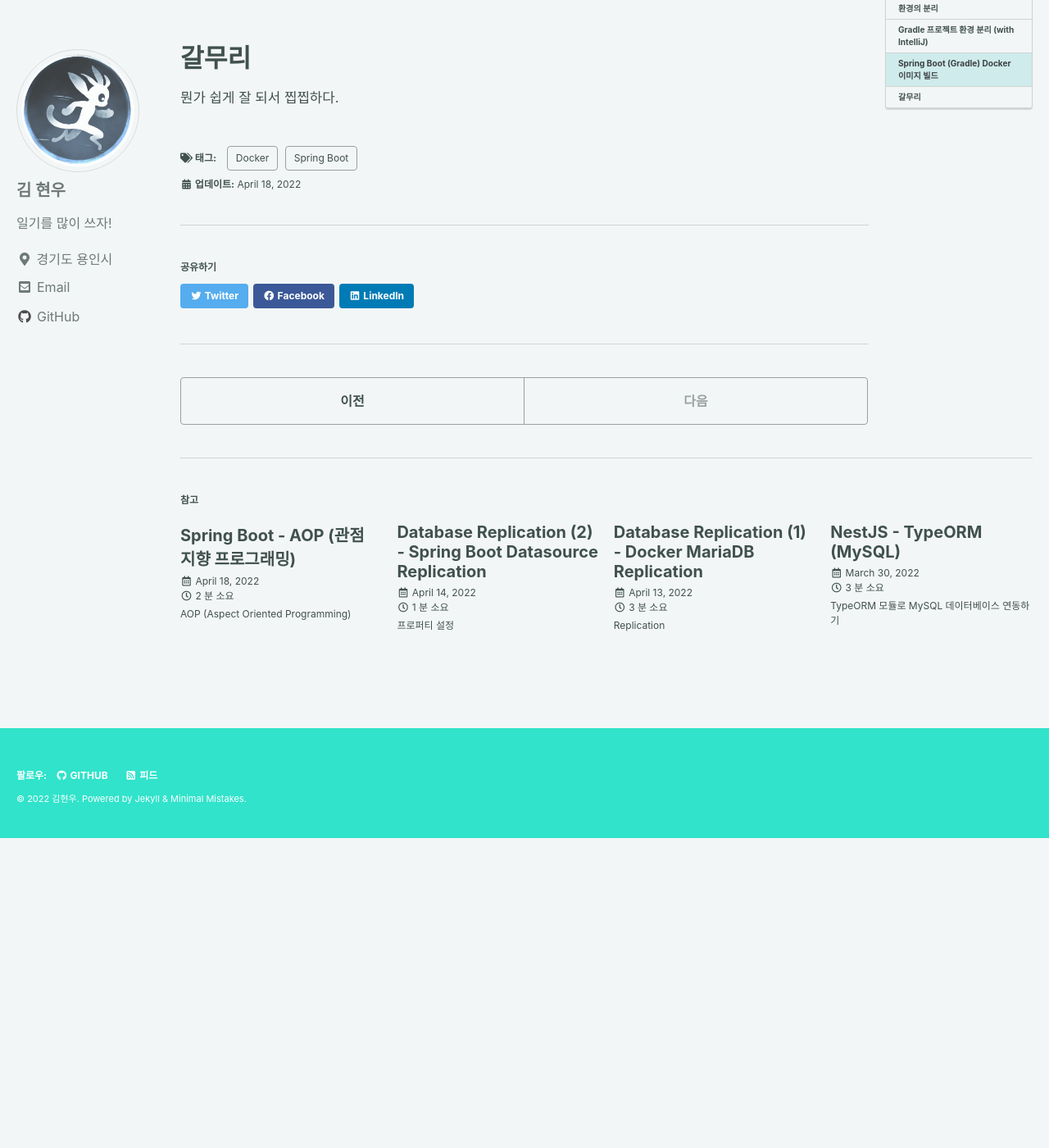
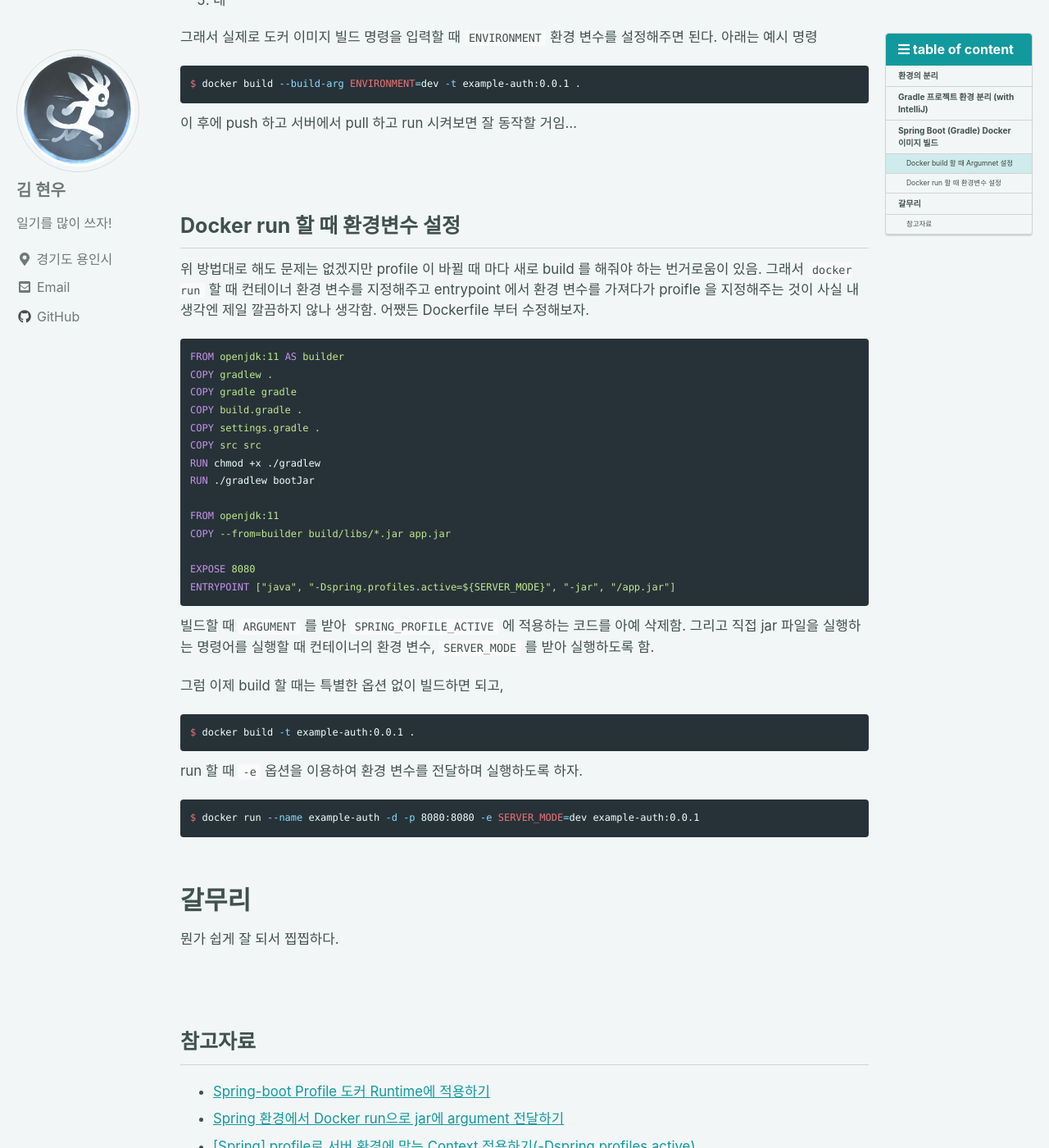
Before and after one commit to hyunwoo045/hyunwoo045.github.io, a Jekyll site: the page built from _posts/2022-04-18-spring-docker.markdown, in a window 1280 px wide and 1400 px high, scrolled down 2962 px. Shown: the whole window at 82% size. Built offline with Jekyll 4.4.1, drawn with Linux system fonts in a browser that asks for light colours; cached includes are drawn as plain includes; some web fonts are replaced; before the commit the page ends 3984 px from its top, so only the background shows below that; some of the changed text lies outside the part shown.

Commit message:
spring boot docker active profile 추가

````diff
--- a/_posts/2022-04-18-spring-docker.markdown
+++ b/_posts/2022-04-18-spring-docker.markdown
@@ -42,6 +42,12 @@ Spring boot 2.4 버전 이 전에 사용하던 방식이 있었는데 deprecated
 
 # Spring Boot (Gradle) Docker 이미지 빌드
 
+Docker container 로 프로젝트를 실행할 때 profile 을 설정하는 방법을 우선 2가지만 정리해봄.
+
+<br/>
+
+## Docker build 할 때 Argumnet 설정
+
 쉽게 해보자. 우선 Dockerfile 생성
 
 ```docker
@@ -80,6 +86,51 @@ $ docker build --build-arg ENVIRONMENT=dev -t example-auth:0.0.1 .
 
 <br/>
 
+## Docker run 할 때 환경변수 설정
+
+위 방법대로 해도 문제는 없겠지만 profile 이 바뀔 때 마다 새로 build 를 해줘야 하는 번거로움이 있음. 그래서 `docker run` 할 때 컨테이너 환경 변수를 지정해주고 entrypoint 에서 환경 변수를 가져다가 proifle 을 지정해주는 것이 사실 내 생각엔 제일 깔끔하지 않나 생각함. 어쨌든 Dockerfile 부터 수정해보자.
+
+```docker
+FROM openjdk:11 AS builder
+COPY gradlew .
+COPY gradle gradle
+COPY build.gradle .
+COPY settings.gradle .
+COPY src src
+RUN chmod +x ./gradlew
+RUN ./gradlew bootJar
+
+FROM openjdk:11
+COPY --from=builder build/libs/*.jar app.jar
+
+EXPOSE 8080
+ENTRYPOINT ["java", "-Dspring.profiles.active=${SERVER_MODE}", "-jar", "/app.jar"]
+```
+
+빌드할 때 `ARGUMENT` 를 받아 `SPRING_PROFILE_ACTIVE` 에 적용하는 코드를 아예 삭제함. 그리고 직접 jar 파일을 실행하는 명령어를 실행할 때 컨테이너의 환경 변수, `SERVER_MODE` 를 받아 실행하도록 함.
+
+그럼 이제 build 할 때는 특별한 옵션 없이 빌드하면 되고,
+
+```bash
+$ docker build -t example-auth:0.0.1 .
+```
+
+run 할 때 `-e` 옵션을 이용하여 환경 변수를 전달하며 실행하도록 하자.
+
+```bash
+$ docker run --name example-auth -d -p 8080:8080 -e SERVER_MODE=dev example-auth:0.0.1
+```
+
+<br/>
+
 # 갈무리
 
 뭔가 쉽게 잘 되서 찝찝하다.
+
+<br/>
+
+## 참고자료
+
+- [Spring-boot Profile 도커 Runtime에 적용하기](https://cubenuri.tistory.com/417)
+- [Spring 환경에서 Docker run으로 jar에 argument 전달하기](https://imksh.com/94)
+- [[Spring] profile로 서버 환경에 맞는 Context 적용하기(-Dspring.profiles.active)](https://velog.io/@gillog/Spring-profile%EB%A1%9C-%EC%84%9C%EB%B2%84-%ED%99%98%EA%B2%BD%EC%97%90-%EB%A7%9E%EB%8A%94-Context-%EC%A0%81%EC%9A%A9%ED%95%98%EA%B8%B0-Dspring.profiles.active)
````
